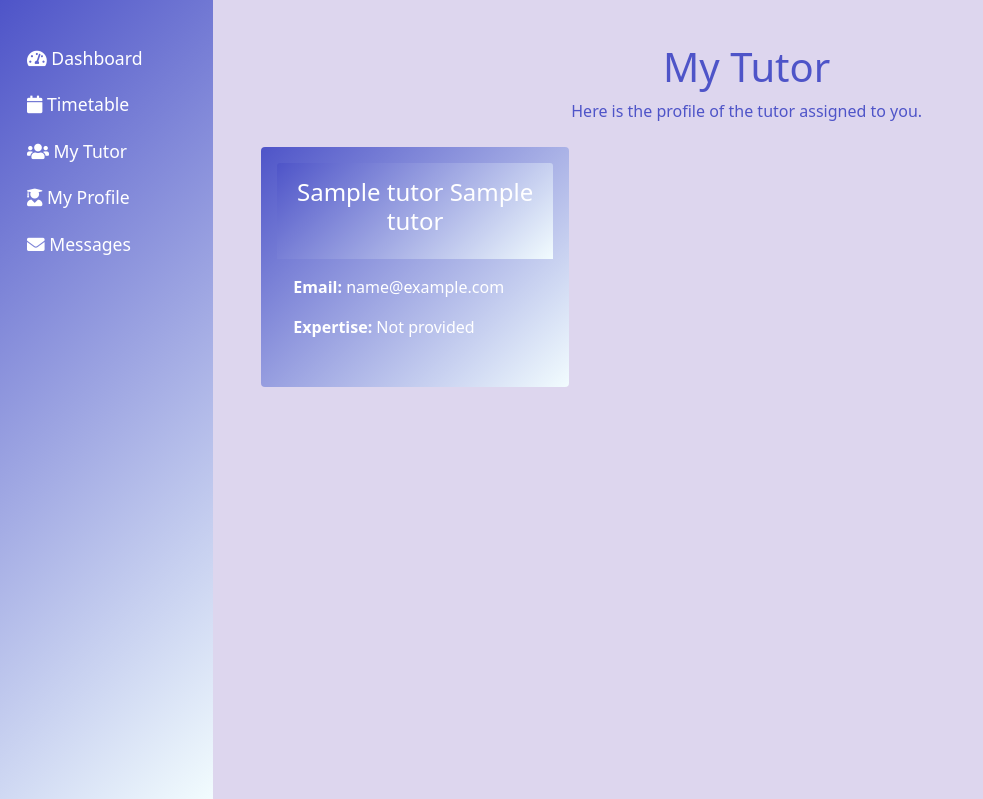
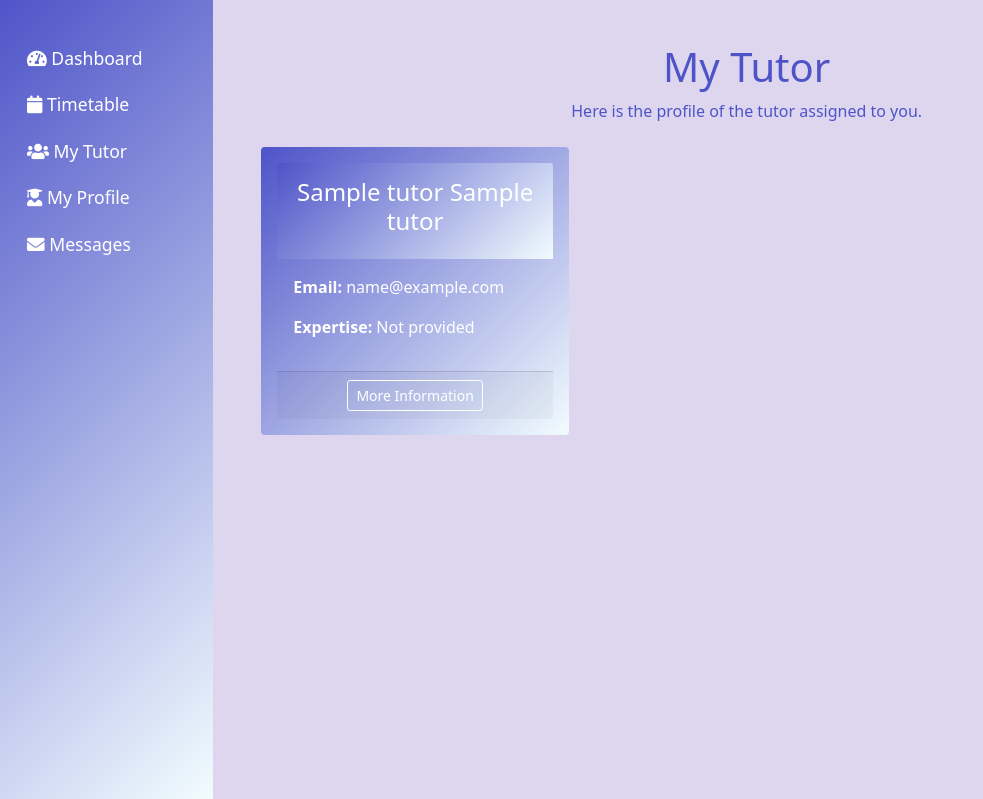
Before and after one commit to arhamzahid23571113/Team-Aardvark, a Django app: template tutorials/templates/my_tutor_profile.html in a window 1280 px wide. Shown: the part 57-856 px from the top of the page, without its empty margins (0-983 px from the left). Run offline with Django 3.2, Linux system fonts and the light colour scheme; the template is opened without the code that fills it: most values are stand-ins (such as "Sample title", 1, 10 or a date in 2020); some libraries are stand-ins or nearby versions.

Commit message:
add more information button to see what you'll be learning with tutor

```diff
--- a/tutorials/templates/my_tutor_profile.html
+++ b/tutorials/templates/my_tutor_profile.html
@@ -18,6 +18,9 @@
             <p><strong>Email:</strong> {{ tutor.tutor__email }}</p>
             <p><strong>Expertise:</strong> {{ tutor.tutor__expertise|default:"Not provided" }}</p>
           </div>
+          <div class="card-footer text-center">
+            <a href="#" class="btn btn-outline-light btn-sm">More Information</a>
+          </div>
         </div>
       </div>
       {% endfor %}
```
